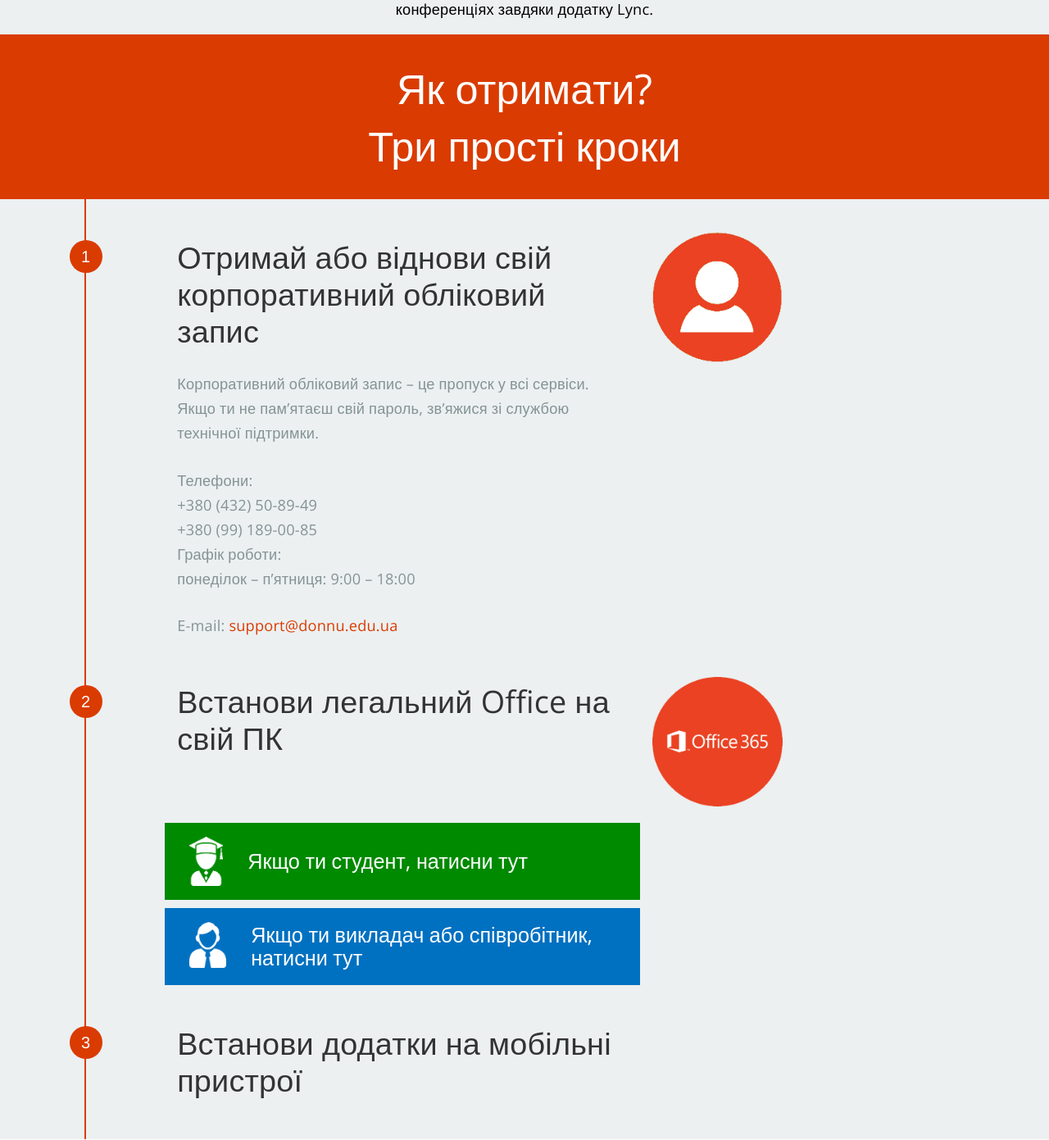
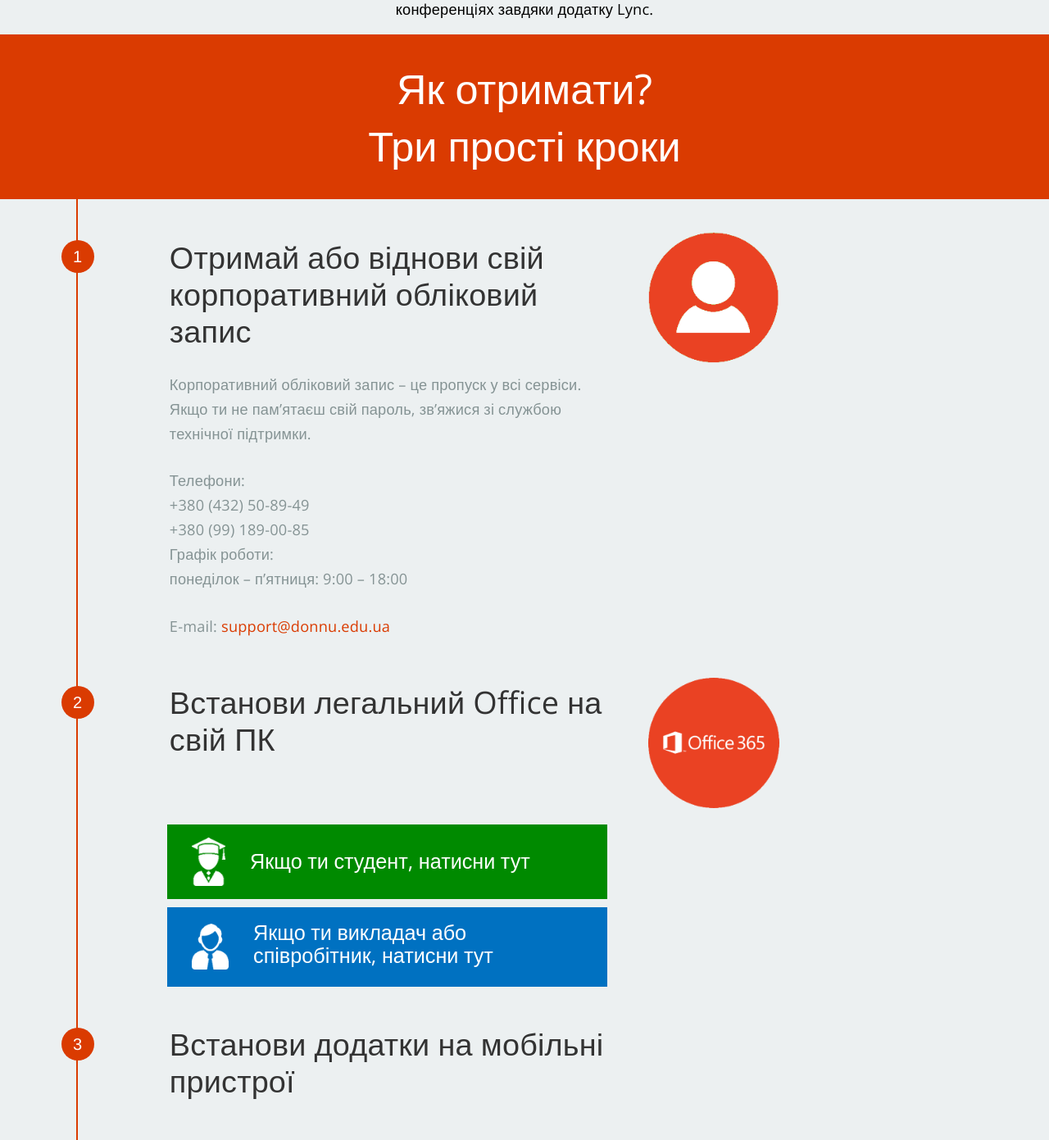
Before and after one commit to deepseer-gsi/office365Promo, a PHP site: page / in a window 1280 px wide. Shown: the part 1465-2856 px from the top of the page at 82% size. Run offline with PHP 8.4, Linux system fonts and the light colour scheme; style sheets or scripts are compiled from the project's sources.

Commit message:
#11+ #10все кроме скрипта

```diff
--- a/css/main.less
+++ b/css/main.less
@@ -20,6 +20,10 @@
 
 
 @media only screen and (max-width: 400px) {
+	.buttons {
+	margin-left: 20px;
+	width: 92% !important;
+}
     #buttxt1 {margin-top: 6% !important;
             margin-bottom: 6% !important;}
     #buttxt2 {
@@ -55,6 +59,10 @@
 }
 
 @media only screen and (min-width: 401px) {
+	.buttons {
+	margin-left: 20px;
+	width: 86% !important;
+}
     #buttxt1 {margin-top: 7% !important;
             margin-bottom: 7% !important;}
     #buttxt2 {
@@ -90,11 +98,27 @@
 }
 
 @media only screen and (min-width: 750px) {
+	.buttons {
+	margin-left: 20px;
+	width: 86% !important;
+}
     #buttxt1 {margin-top: 6%;
             margin-bottom: 6%;}
     #buttxt2 {
     margin-top: 3.5%;
     margin-bottom: 3.5%;
+}
+	#mainimg1 {
+    width: 28%;
+    max-width:100%;
+    margin-top: 20px;
+}
+
+    #mainimg2 {
+    width: 28%;
+    max-width:100%;
+    margin-top: 20px;
+    margin-bottom: 20px;
 }
     #imgfoot1 {
             height: 44px !important;
@@ -125,12 +149,29 @@
 }
 
 @media only screen and (min-width: 992px) {
+	.buttons {
+	margin-left: 20px;
+	width: 92% !important;
+}
     #buttxt1 {margin-top: 6% !important;
             margin-bottom: 6% !important;}
     #buttxt2 {
     margin-top: 3.5% !important;
     margin-bottom: 3.5% !important;
 }
+	#mainimg1 {
+    width: 35%;
+    max-width:100%;
+    margin-top: 20px;
+}
+
+    #mainimg2 {
+    width: 35%;
+    max-width:100%;
+    margin-top: 20px;
+    margin-bottom: 20px;
+}
+
      h5 {
             font-size: 320% !important;
             line-height: 63px !important;
@@ -148,7 +189,7 @@
             letter-spacing: .1px !important;
         }
      h3 {
-            font-size: 180% !important;
+            font-size: 170% !important;
         }
      h4 {
             font-size: 130% !important;
@@ -158,12 +199,30 @@
 }
 
 @media only screen and (min-width: 1200px) {
+	.buttons {
+	margin-left: 20px;
+	width: 92% !important;
+}
     #buttxt1 {margin-top: 6% !important;
             margin-bottom: 6% !important;}
     #buttxt2 {
     margin-top: 3.5% !important;
     margin-bottom: 3.5% !important;
 }
+
+	#mainimg1 {
+    width: 35%;
+    max-width:100%;
+    margin-top: 20px;
+}
+
+    #mainimg2 {
+    width: 35%;
+    max-width:100%;
+    margin-top: 20px;
+    margin-bottom: 20px;
+}
+
     h5 {
             font-size: 360% !important;
             line-height: 70px !important;
@@ -338,8 +397,8 @@ A:active {
 
 #rmenu {
     background-color: #7FBA00;
-    width: 17px;
-    height: 220px;
+    width: 52px;
+    height: 200px;
     position: fixed;
     right: 0px;
     z-index: 1;
@@ -352,8 +411,8 @@ transition: all 0.5s ease-in-out;
 }
 
 #rmenu:hover {
-    width: 250px;
-    height: 220px;
+    width: 280px;
+    height: 200px;
 }
 
 #home {
@@ -368,7 +427,7 @@ transition: all 0.5s ease-in-out;
 
 #rmenulist LI {
     padding-left: 15px;
-    width: 200px;
+    width: 280px;
     margin-bottom: -8px;
 }
 
@@ -572,7 +631,8 @@ opacity: 0;
 }
 
 #maininfo {
-    margin-left: 7%;
+position: relative;
+	left: 3%;
 }
 
 .circle {
@@ -611,11 +671,6 @@ transition: all 2s ease-in-out;
         color: #333333;
     }
 
-#mainimg1 {
-    width: 35%;
-    max-width:100%;
-    margin-top: 20px;
-}
 
 #maininfo2 {
             opacity: 0.2;
@@ -625,13 +680,6 @@ transition: all 2s ease-in-out;
 -ms-transition: all 2s ease-in-out;
 transition: all 2s ease-in-out;
     border-left: 2px solid #DA3B01
-}
-
-#mainimg2 {
-    width: 35%;
-    max-width:100%;
-    margin-top: 20px;
-    margin-bottom: 20px;
 }
 
 #but1 {background-color: #008A00; margin-bottom: 10px;}
@@ -656,8 +704,8 @@ transition: all 2s ease-in-out;
 #imgbut2 {
     width:75px;
     max-width: 100%;
-  padding-top: 3%;
-  padding-bottom: 3%;
+  padding-top: 4%;
+  padding-bottom: 4%;
 }
 
 #buttxt2 {
--- a/index.html
+++ b/index.html
@@ -58,7 +58,7 @@
 <a href="#header"><img id='home' src='images/home.png'></a>
 <ul id='rmenulist'>
    <li onClick='marker(this);' id="header1"><input type="radio" checked="checked" name="dva" id="dva1"/><label for="dva1"><span></span><h6>Office 365 в ДонНУ</h6></label></li>
-   <li onClick='marker(this);' id="office1"><input type="radio" checked="checked" name="dva" id="dva2"/><label for="dva2"><span></span><h6>Ласкаво просимо в<br>Office</h6></label></li>
+   <li onClick='marker(this);' id="office1"><input type="radio" checked="checked" name="dva" id="dva2"/><label for="dva2"><span></span><h6>Ласкаво просимо в Office</h6></label></li>
    <li onClick='marker(this);' id="get1"><input type="radio" checked="checked" name="dva" id="dva3"/><label for="dva3"><span></span><h6>Як отримати?</h6></label></li>
    <li onClick='marker(this);' id="mobile1"><input type="radio" checked="checked" name="dva" id="dva4"/><label for="dva4"><span></span><h6>Мобільні пристроЇ</h6></label></li>
 </ul>
@@ -161,7 +161,7 @@
 </div>
 </div>
 
-<div id="maininfo" class="container-fluid">
+<div id="maininfo" class="container">
 
 <div id="maininfo1" class="row">
 <div class="circle" class="col-lg-1 col-md-1 col-sm-1 col-xs-1">
```
Lines whose indentation alone changed are shown as unchanged.
